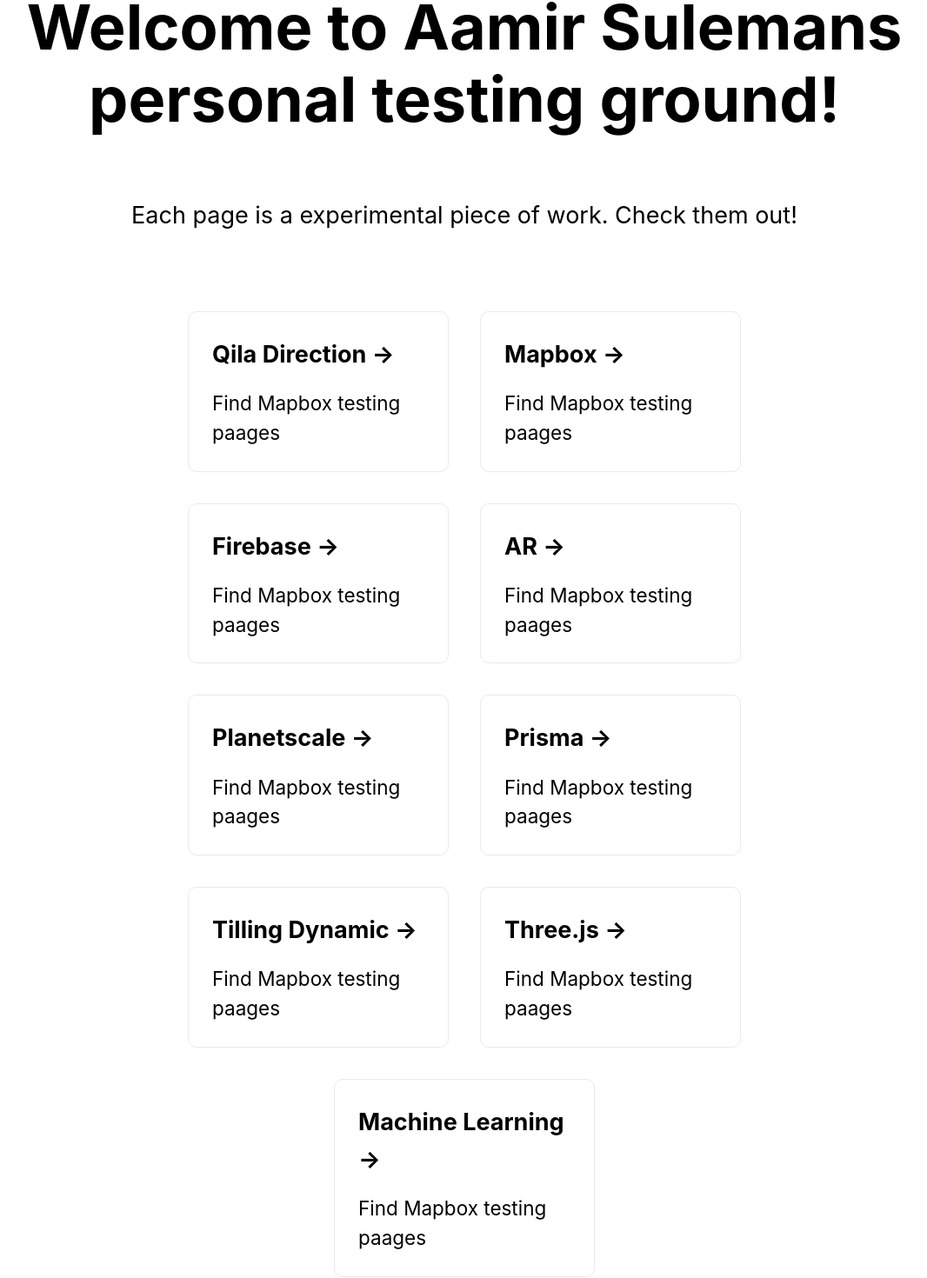
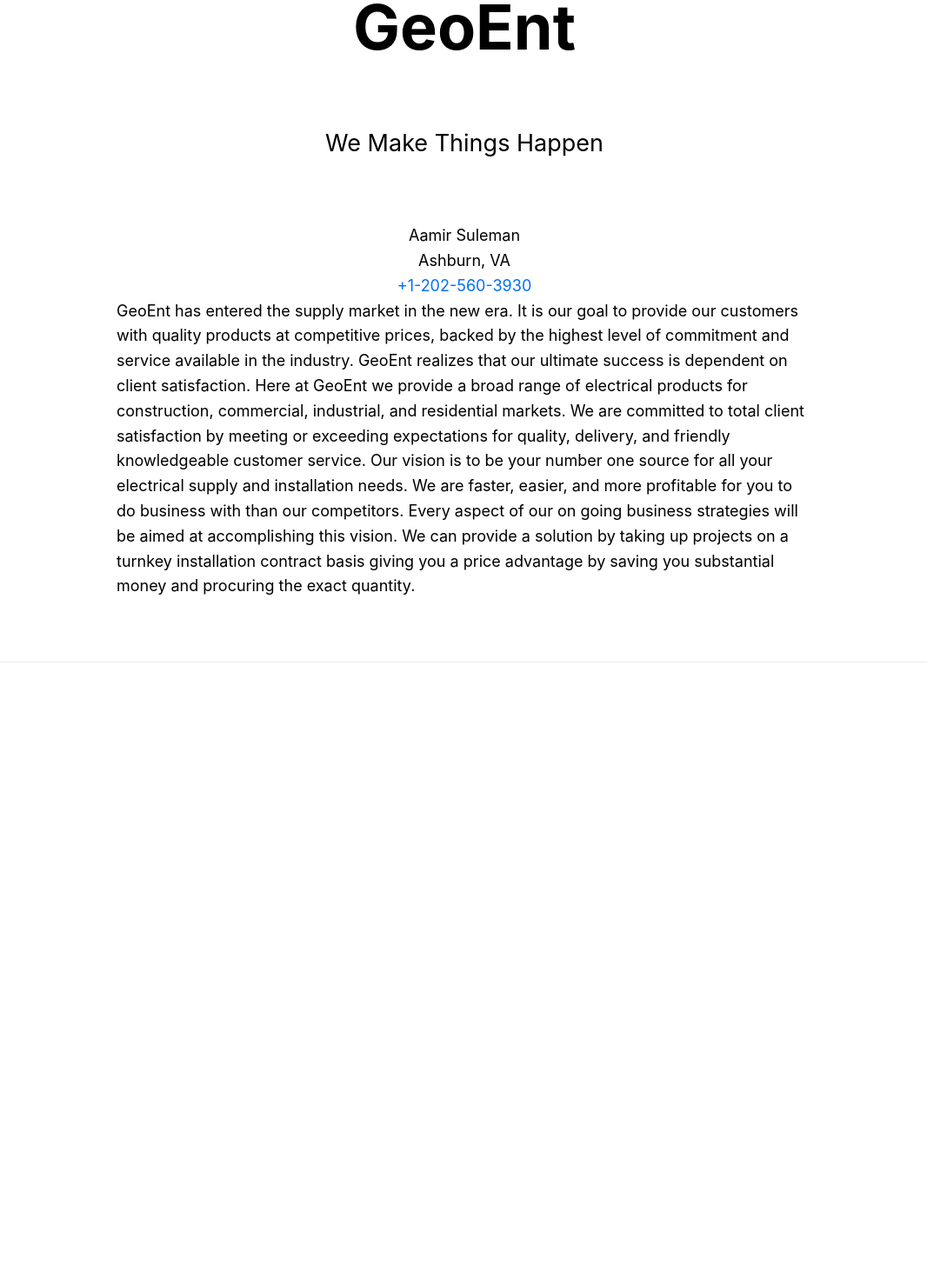
Before and after one commit to wiseguy/geoent, a Next.js app: page / in a window 1280 px wide. Shown: the part 82-1552 px from the top of the page at 87% size, without its empty margins (106-1172 px from the left). After the commit the page ends 916 px from the top, so only its background shows below. Built offline with nearby package versions, Linux system fonts and the light colour scheme.

Commit message:
converted to geoent

```diff
--- a/pages/index.tsx
+++ b/pages/index.tsx
@@ -19,72 +19,32 @@
 
       <main className={styles.main}>
         <h1 className={styles.title}>
-          Welcome to Aamir Sulemans personal testing ground!
+          GeoEnt
         </h1>
 
         <p className={styles.description}>
-          Each page is a experimental piece of work. Check them out!
+        We Make Things Happen
         </p>
 
         <div className={styles.grid}>
-          <Link href="/mapbox">
-            <div className={styles.card}>
-              <h2>Qila Direction &rarr;</h2>
-              <p>Find Mapbox testing paages</p>
-            </div>
-          </Link>
-          <Link href="/mapbox">
-            <div className={styles.card}>
-              <h2>Mapbox &rarr;</h2>
-              <p>Find Mapbox testing paages</p>
-            </div>
-          </Link>
+          <div>Aamir Suleman</div>
+        </div>
+        <div className={styles.grid}>
+          <div>Ashburn, VA</div>
+        </div>
 
-          <Link href="/mapbox">
-            <div className={styles.card}>
-              <h2>Firebase &rarr;</h2>
-              <p>Find Mapbox testing paages</p>
-            </div>
-          </Link>
+        <div className={styles.grid}>
+        <a href="tel:+1-202-560-3930">+1-202-560-3930</a>
+        </div>
 
-          <Link href="/ar">
-            <div className={styles.card}>
-              <h2>AR &rarr;</h2>
-              <p>Find Mapbox testing paages</p>
-            </div>
-          </Link>
+        <div className={styles.grid}>
+        GeoEnt has entered the supply market in the new era. It is our goal to provide our customers with quality products at competitive prices, backed by the highest level of commitment and service available in the industry.
 
-          <Link href="/mapbox">
-            <div className={styles.card}>
-              <h2>Planetscale &rarr;</h2>
-              <p>Find Mapbox testing paages</p>
-            </div>
-          </Link>
-          <Link href="/mapbox">
-            <div className={styles.card}>
-              <h2>Prisma &rarr;</h2>
-              <p>Find Mapbox testing paages</p>
-            </div>
-          </Link>
-          <Link href="/mapbox">
-            <div className={styles.card}>
-              <h2>Tilling Dynamic &rarr;</h2>
-              <p>Find Mapbox testing paages</p>
-            </div>
-          </Link>
-          <Link href="/mapbox">
-            <div className={styles.card}>
-              <h2>Three.js &rarr;</h2>
-              <p>Find Mapbox testing paages</p>
-            </div>
-          </Link>
-          <Link href="/mapbox">
-            <div className={styles.card}>
-              <h2>Machine Learning &rarr;</h2>
-              <p>Find Mapbox testing paages</p>
-            </div>
-          </Link>
+      GeoEnt realizes that our ultimate success is dependent on client satisfaction. Here at GeoEnt we provide a broad range of electrical products for construction, commercial, industrial, and residential markets. We are committed to total client satisfaction by
+      meeting or exceeding expectations for quality, delivery, and friendly knowledgeable customer service. Our vision is to be your number one source for all your electrical supply and installation needs. We are faster, easier, and more profitable for you to do business with than our competitors. Every aspect of our on going business strategies will be aimed at accomplishing this vision. We can provide a solution by taking up projects on a turnkey installation contract basis giving you a price advantage by saving you substantial money and procuring the exact quantity.
         </div>
+
+
       </main>
 
       <footer className={styles.footer}></footer>
```
Also changed, not shown: 2 other files (tests, documents, lock files or other folders).
